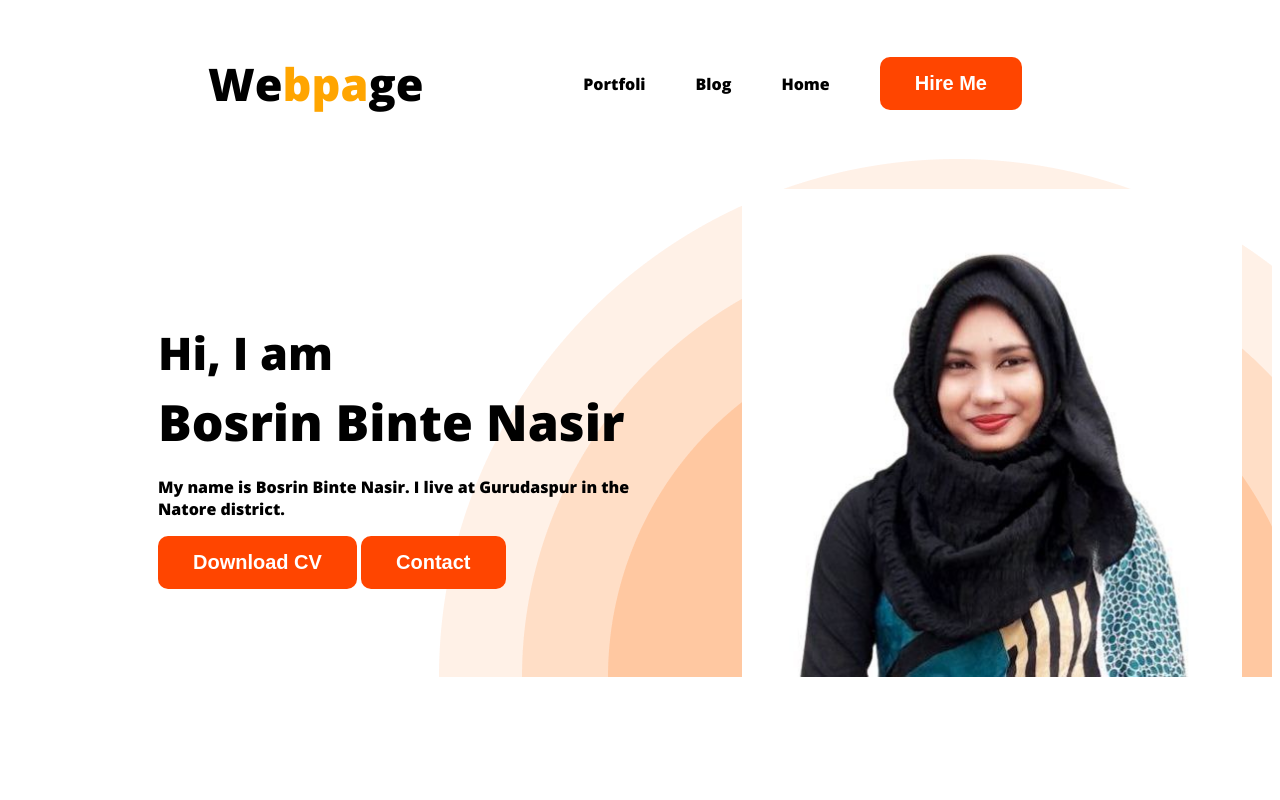
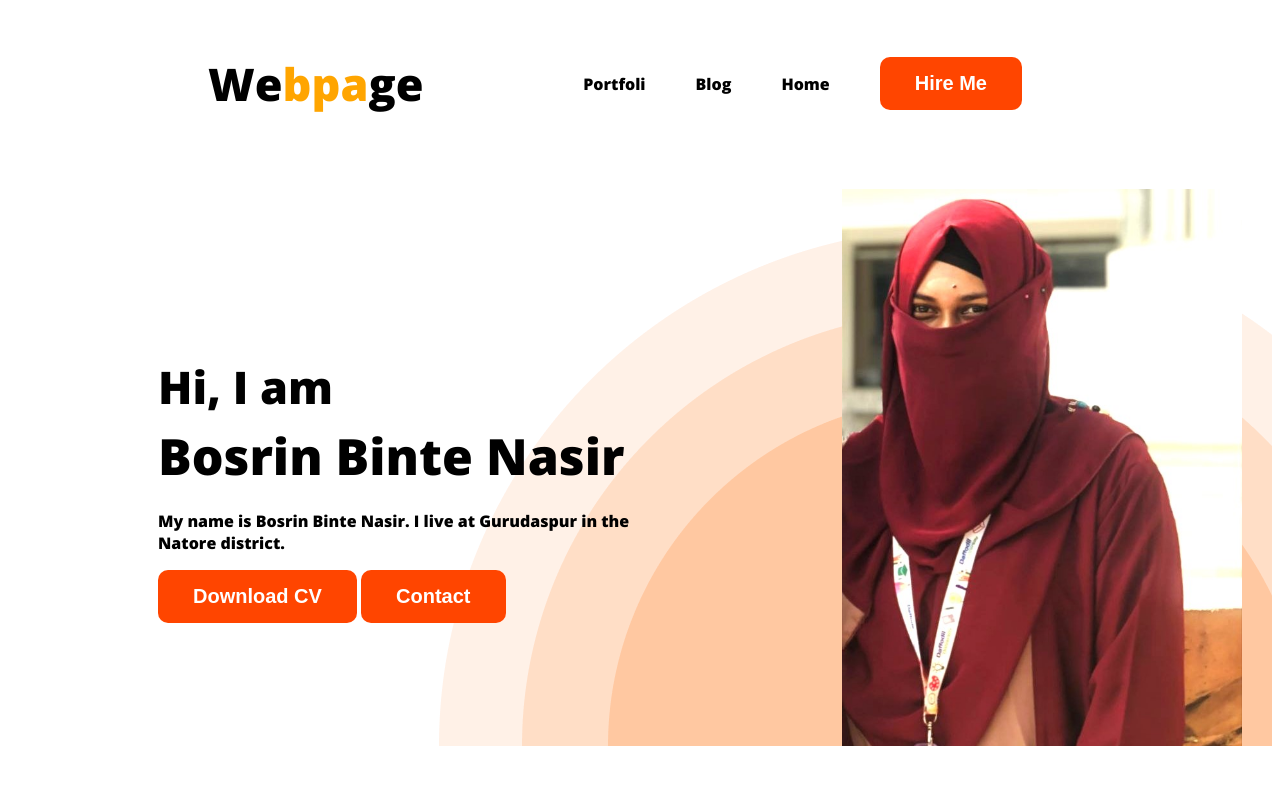
Before and after one commit to bosrin/web-developer-portfolio, a plain HTML site: page index.html in a window 1280 px wide. Shown: the top 800 px of the page. Drawn offline with nearby package versions, Linux system fonts and the light colour scheme.

Commit message:
added images

```diff
--- a/index.html
+++ b/index.html
@@ -29,7 +29,7 @@
                 <button class="btn-primary">Download CV</button>
                 <button class="btn-primary">Contact</button>
             </div>
-            <img class="profile-pic" src="images/pic.jpg">
+            <img class="profile-pic" src="images/photos.jpg">
 
         </div>
 
--- a/style/portfoli.css
+++ b/style/portfoli.css
@@ -81,7 +81,7 @@ nav a {
     max-width: 500px;
 }
 .banner .profile-pic{
-    width: 500px;
+    width: 400px;
 
 }
 .banner-greeting{
```
Also changed, not shown: images/photos.jpg (added).
